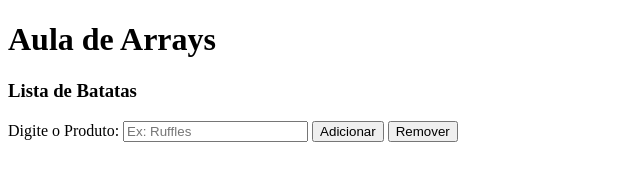
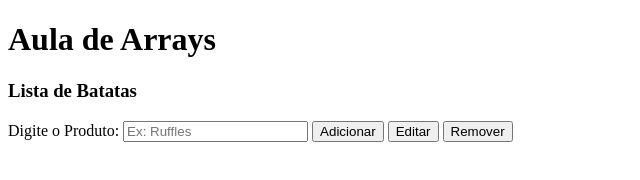
Before and after one commit to CAMILALISTON/aprendendovetores, a plain HTML site: page index.html in a window 1280 px wide. Shown: the whole page, without its empty margins (0-640 px from the left). Drawn offline with Linux system fonts and the light colour scheme.

Commit message:
Update index.html

```diff
--- a/index.html
+++ b/index.html
@@ -12,6 +12,7 @@
     <label for="txt">Digite o Produto:</label>
     <input type="text" id="txt" placeholder="Ex: Ruffles">
     <button onclick="add()">Adicionar</button>
+    <button onclick="edit()">Editar</button>
     <button onclick="remove()">Remover</button>
     <br>
     <p id="lista"></p>
```
